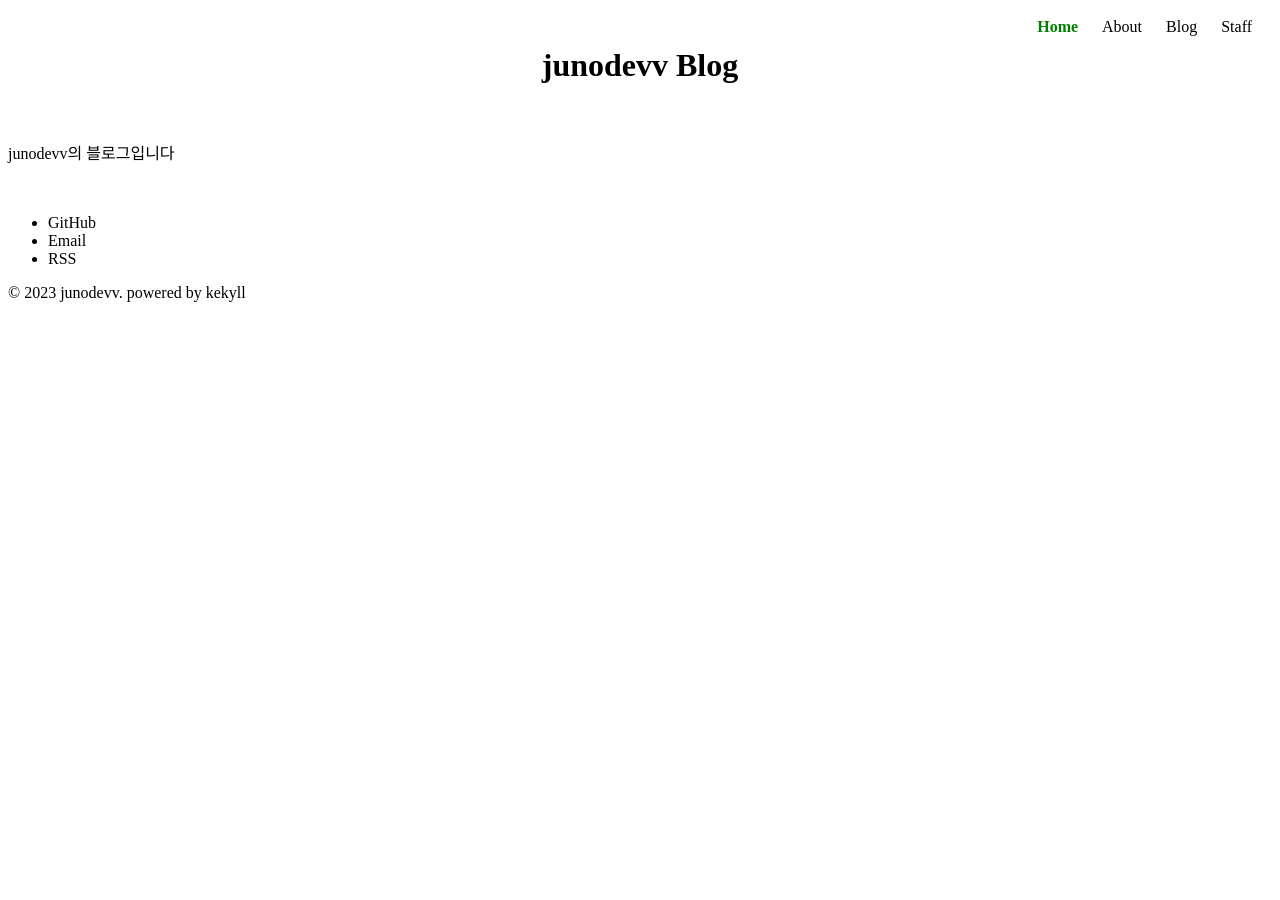
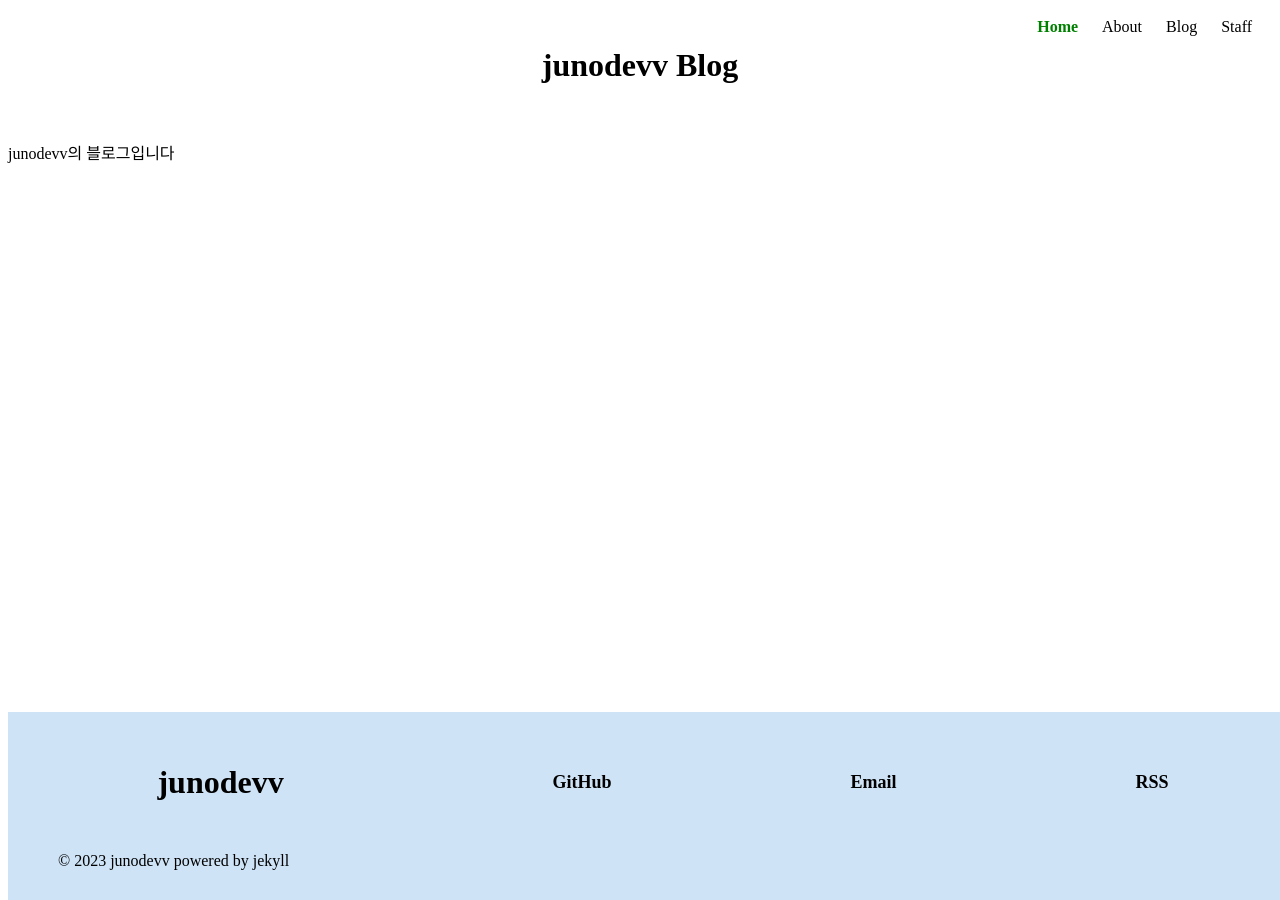
Before and after one commit to junodevv/junodevv.github.io, a Jekyll site: the page built from index.html, in a window 1280 px wide. Built offline with Jekyll 4.4.1, drawn with Linux system fonts in a browser that asks for light colours.

Commit message:
Modify: footer.html, main.scss(footer) Add: footer.yml will make main space

```diff
--- /dev/null
+++ b/_data/footer.yml
@@ -0,0 +1,6 @@
+- name: GitHub
+  link: https://github.com/junodevv
+- name: Email
+  link: mailto:zhqkfxm0127@naver.com
+- name: RSS
+  link: /feed.xml
--- a/_includes/footer.html
+++ b/_includes/footer.html
@@ -1,10 +1,13 @@
 <footer>
-        <div>
-            <ul>
-                <li>GitHub</li>
-                <li>Email</li>
-                <li>RSS</li>
-            </ul>
-        </div>
-        <div>© 2023 junodevv. powered by kekyll</div>
+    <div class="footer-banner-nav">
+        <span class="footer-banner">
+            <h1>junodevv</h1>
+        </span>
+        {% for item in site.data.footer %}
+        <span>
+                <a href="{{item.link}}" class="footer-astyle">{{ item.name }}</a>
+        </span>
+        {% endfor %}
+    </div>
+    <div class="footer-copyright">© 2023 junodevv powered by jekyll</div>
 </footer>
--- a/_sass/main.scss
+++ b/_sass/main.scss
@@ -1,3 +1,9 @@
+/* 전체 설정 */
+
+// *, body, html {
+//     margin: 0;
+//     padding: 0;
+// }
 // 메인화면(index) 제목(junodevv) 가운데 정렬
 .main-title{
     text-align: center;
@@ -27,9 +33,35 @@ nav > span > a{
     color: black;
 }
 
-
 /* footer */
 
-footer > ul > li{
-
+// footer구역 설정
+footer{
+    background-color: #CEE3F6;
+    width: 100%;
+    bottom: 0px;
+    padding: 0%;
+    border: 0%;
+    position: absolute;
 }
+// 베너 속성
+.footer-banner{
+   padding: 30px;
+}
+// footer에서 베너+네비들 속성(정렬)
+.footer-banner-nav{
+    display: flex;                  // 정렬을 위한 display 로 다양한 속성으로 정렬을 돕는다.
+    justify-content: space-around;  // flex 속성, 각 컨텐츠들이 양쪽으로 동일한 간격을 유지하게 정렬해줌
+    align-items: center;            // flex 속성, 각 건텐츠들을 중앙으로 정렬해준다.(수직)
+}
+//copyright 속성
+.footer-copyright{
+    padding: 0px 0px 30px 50px;
+}
+// footer 에 <a> 들 속성
+.footer-astyle{
+    text-decoration: none;
+    color: black;
+    font-size: large;
+    font-weight: bold;
+}
```
